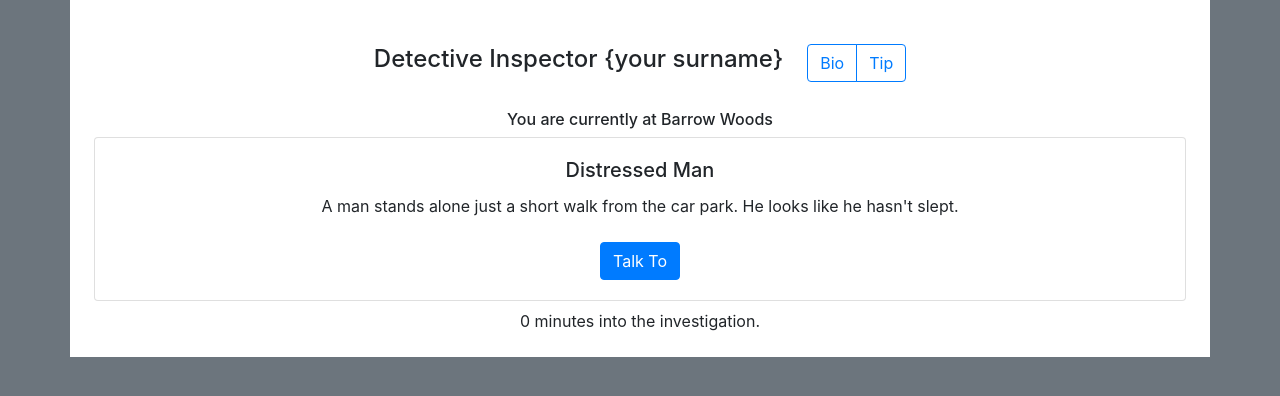
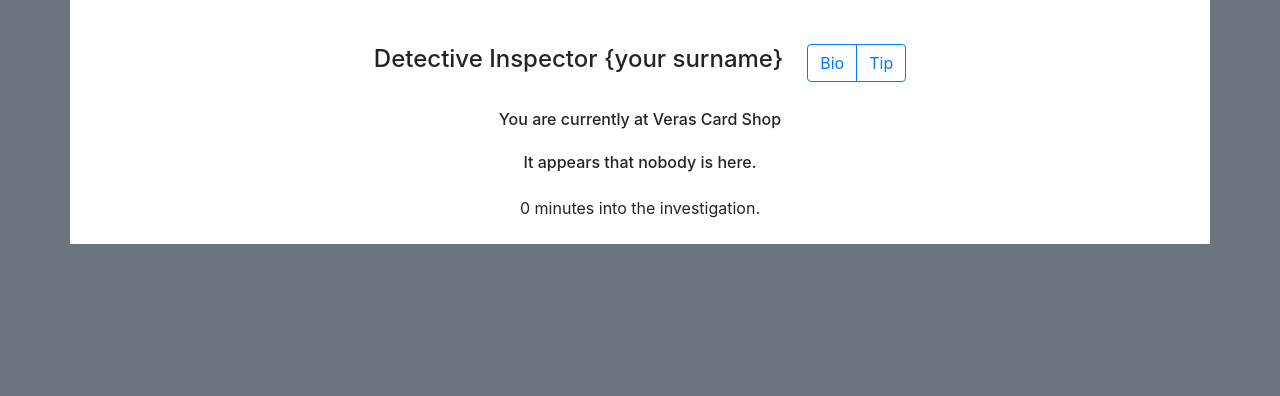
Before and after one commit to hennersz/10-65, a React (Create React App) app in the folder src/client/: page / in a window 1280 px wide. Shown: the top 396 px of the page. Built offline with nearby package versions, Linux system fonts and the light colour scheme; the HTML template or start-up script is replaced by a standard one.

Commit message:
feat(Officer): now shows a message if nobody is at the location

```diff
--- a/src/client/src/Components/Officer.jsx
+++ b/src/client/src/Components/Officer.jsx
@@ -6,7 +6,7 @@ import {HANDLE_MOVE_EVENT, IN_GAME, UNMATCHED} from "../constants";
 import {ifDev} from "../utils/ifDev";
 
 const Officer = () => {
-    const [currentKey, setLocation] = useState(ifDev('barrowwoods'));
+    const [currentKey, setLocation] = useState(ifDev('shop'));
     const [personKey, setPerson] = useState();
 
     useEffect(() => {
@@ -16,7 +16,7 @@ const Officer = () => {
     })
     if (!currentKey) {
         return (
-            <h6>No time to waste. Ask your dispatcher to send you somewhere.</h6>
+            <h6 className="m-4">No time to waste. Ask your dispatcher to send you somewhere.</h6>
         )
     }
 
@@ -32,6 +32,11 @@ const Officer = () => {
     return (
         <div>
             <h6>You are currently at {location.name}</h6>
+            {
+                peeps.length == 0 && (
+                    <h6 className="m-4">It appears that nobody is here.</h6>
+                )
+            }
             {
                 peeps.map(({ key, title, description }) => (
                     <div className="card">
```
